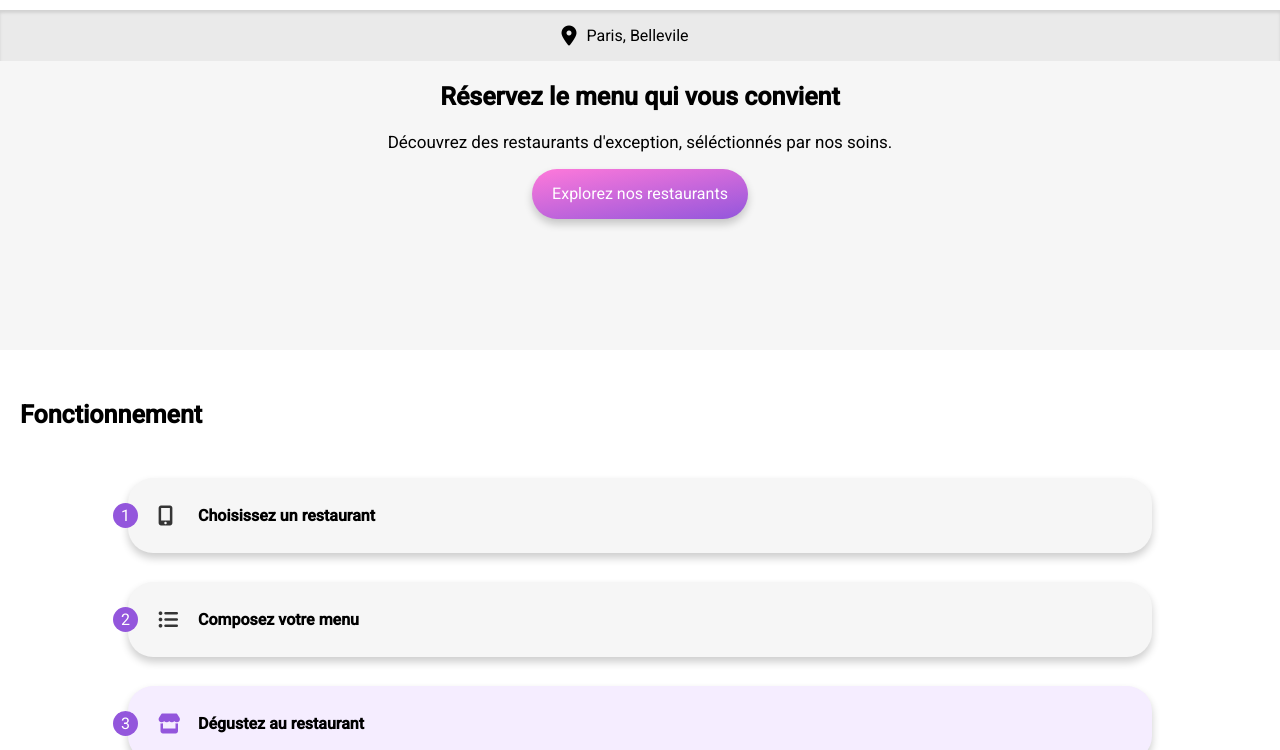
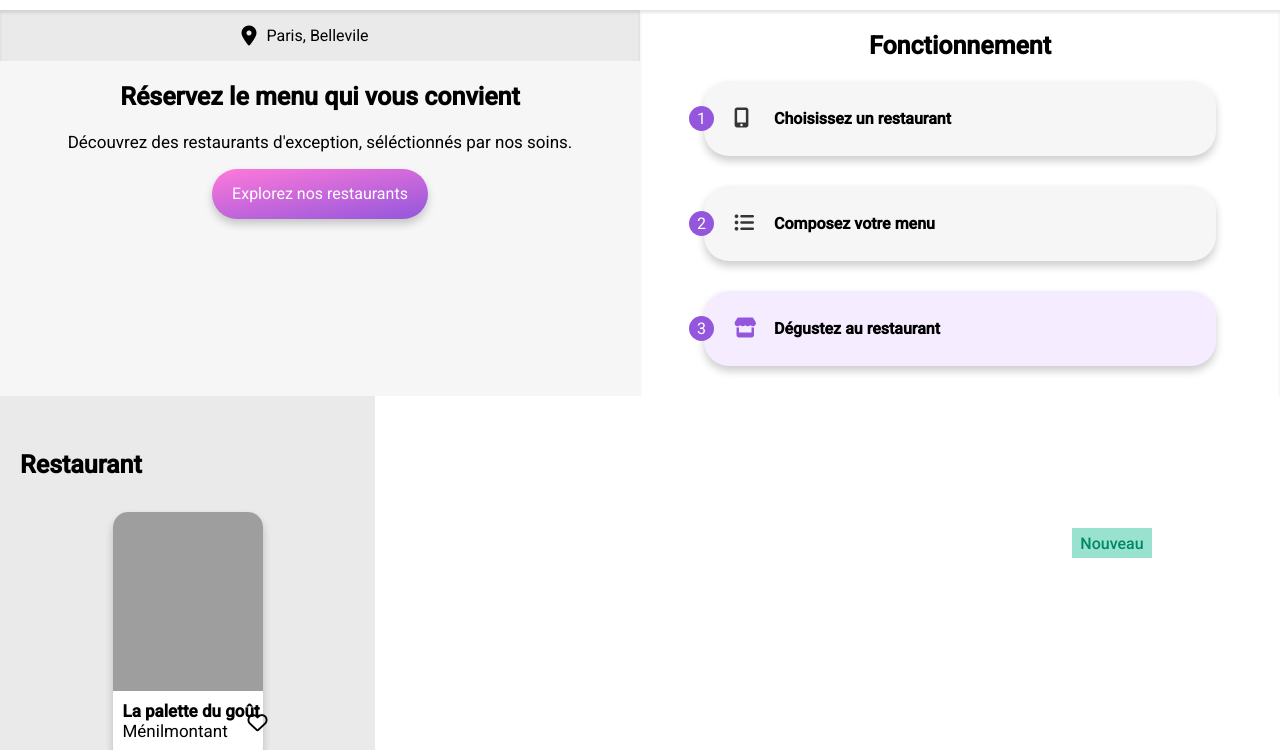
Before and after one commit to ExvigilareGemini/AdelinDubois_3_02122020, a website: page index.html in a window 1280 px wide. Shown: the part 50-800 px from the top of the page. Drawn offline with Linux system fonts and the light colour scheme; grey boxes are pictures that could not be loaded; a web font is replaced by a local one.

Commit message:
SASS: footer -> remise en page des width et padding pour eviter les depassements

```diff
--- a/assets/sass/base/_body.scss
+++ b/assets/sass/base/_body.scss
@@ -1,6 +1,14 @@
 .body {
-    margin: 0;
-    &--grey {
-        background-color: map-get($map: $colors, $key: light_grey_color);
+  margin: 0;
+  &--grey {
+    background-color: map-get($map: $colors, $key: light_grey_color);
+  }
+
+  &__acceuil {
+    // Media-queries
+    @include tablet_format {
+      display: flex;
+      flex-wrap: wrap;
     }
+  }
 }
--- a/assets/sass/components/_pin.scss
+++ /dev/null
@@ -1,55 +0,0 @@
-.restaurant_pin {
-  @include shadow;
-  height: 250px;
-  width: 90%;
-  background-color: white;
-  display: flex;
-  flex-direction: column;
-  border-radius: $br;
-
-  &__new {
-    @include flex_centered_row;
-    position: absolute;
-    right: 10%;
-    width: 80px;
-    height: 30px;
-    background-color: map-get($map: $colors, $key: tertiary);
-    color: map-get($map: $colors, $key: green_color);
-    font-weight: 500;
-  }
-  &__link {
-    position: absolute;
-    width: 90%;
-    height: 250px;
-    border-radius: $br;
-    z-index: 10;
-  }
-}
-
-.restaurant_pin_cadre {
-  @include cadre;
-  border-radius: $br $br 0 0;
-
-  &__preview {
-    @include objet_fit;
-  }
-}
-
-.restaurant_pin_info {
-  height: 30%;
-
-  &__head {
-    font-size: map-get($map: $font_size, $key: p_mid);
-    margin: 10px 0 0 10px;
-  }
-  &__adress {
-    font-size: map-get($map: $font_size, $key: p_mid);
-    margin: 0 0 0 10px;
-  }
-  &__icon {
-    font-size: map-get($map: $font_size, $key: icon_size);
-    position: relative;
-    top: -40%;
-    left: 90%;
-  }
-}
--- a/assets/sass/layouts/_footer.scss
+++ b/assets/sass/layouts/_footer.scss
@@ -2,19 +2,23 @@
     display: flex;
     flex-direction: column;
     justify-content: space-evenly;
+    width: 100%;
     color: map-get($map: $colors, $key: white_color);
-    padding: 10px 0 30px 20px;
+    padding: 15px 0;
 
     &__head {
+        padding-left: $pdl_f;
         font-family: $font_special;
         font-size: map-get($map: $font_size, $key: p_mid);
         font-weight: 500;
     }
 
     &__icon {
-        width: 25px;
+        padding-left: $pdl_f;
+        width: 5px;
     }
     &__link {
+        padding-left: $pdl_f;
         text-decoration: none;
         color: map-get($map: $colors, $key: white_color);
         font-size: map-get($map: $font_size, $key: p_sm);
--- a/assets/sass/layouts/_header.scss
+++ b/assets/sass/layouts/_header.scss
@@ -2,6 +2,7 @@
 
 .header {
     @include flex_centered_column;
+    width: 100%;
     z-index: 10;
     justify-content: center;
     &__link {
--- a/assets/sass/main.scss
+++ b/assets/sass/main.scss
@@ -8,18 +8,17 @@
 // base
 @import "./base/typography";
 @import "./base/body";
+//      Initialisation de la taille des sections
+@import "./base/0global";
 
 // components
 @import "./components/buttons";
-@import "./components/pin";
 
 // layouts
 @import "./layouts/header";
 @import "./layouts/footer";
 
 // pages
-//      Initialisation de la taille des sections
-@import "./pages/0global";
 //      page d'acceuil
 @import "./pages/acceuil/2localisation";
 @import "./pages/acceuil/3functioning";
--- a/assets/sass/pages/acceuil/_2localisation.scss
+++ b/assets/sass/pages/acceuil/_2localisation.scss
@@ -1,6 +1,11 @@
 .localisation {
   // Centrage des éléments de la section
   @include flex_centered_column;
+
+  // Media-queries
+  @include tablet_format {
+    width: 50%;
+  }
 }
 
 .localisation_position {
@@ -9,6 +14,8 @@
   @include shadow (1);
   width: 100%;
   background-color: map-get($map: $colors, $key: grey_color);
+
+
 
   &__icon {
     margin: 0 10px 0 -30px;
@@ -28,5 +35,6 @@
   }
   &__button {
     padding: 0 20px;
+    margin-bottom: 50px;
   }
 }
--- a/assets/sass/pages/acceuil/_3functioning.scss
+++ b/assets/sass/pages/acceuil/_3functioning.scss
@@ -5,20 +5,28 @@
   &__head {
     font-size: map-get($map: $font_size, $key: head_big);
   }
+
+  // Media-queries
+  @include tablet_format {
+    @include shadow(1);
+    @include flex_centered_column;
+    width: 50%;
+    &__head {
+      margin-left: 0;
+      align-self: center;
+    }
+  }
 }
 
 .functioning_steps {
   @include flex_centered_row;
   @include shadow;
-
   height: 75px;
   width: 80%;
-
+  margin-bottom: 30px;
   border: none;
   border-radius: 25px;
-
   justify-content: left;
-
   background-color: map-get($map: $colors, $key: light_grey_color);
 
   &__number {
--- a/assets/sass/pages/acceuil/_4restaurant.scss
+++ b/assets/sass/pages/acceuil/_4restaurant.scss
@@ -8,3 +8,63 @@
     font-size: map-get($map: $font_size, $key: head_big);
   }
 }
+
+.restaurant_pin {
+  @include shadow;
+  height: 250px;
+  width: 90%;
+  background-color: white;
+  display: flex;
+  flex-direction: column;
+  border-radius: $br;
+
+  &__new {
+    @include flex_centered_row;
+    position: absolute;
+    right: 10%;
+    width: 80px;
+    height: 30px;
+    background-color: map-get($map: $colors, $key: tertiary);
+    color: map-get($map: $colors, $key: green_color);
+    font-weight: 500;
+  }
+  &__link {
+    position: absolute;
+    width: 90%;
+    height: 250px;
+    border-radius: $br;
+    z-index: 10;
+  }
+
+  @include tablet_format {
+    width: 40%;
+  }
+}
+
+.restaurant_pin_cadre {
+  @include cadre;
+  border-radius: $br $br 0 0;
+
+  &__preview {
+    @include objet_fit;
+  }
+}
+
+.restaurant_pin_info {
+  height: 30%;
+
+  &__head {
+    font-size: map-get($map: $font_size, $key: p_mid);
+    margin: 10px 0 0 10px;
+  }
+  &__adress {
+    font-size: map-get($map: $font_size, $key: p_mid);
+    margin: 0 0 0 10px;
+  }
+  &__icon {
+    font-size: map-get($map: $font_size, $key: icon_size);
+    position: relative;
+    top: -40%;
+    left: 90%;
+  }
+}
--- a/assets/sass/utils/_maps.scss
+++ b/assets/sass/utils/_maps.scss
@@ -21,8 +21,8 @@ $colors: (
 
 $box_height: (
     header: 60px,
-    localisation: 340px,
-    functioning: 440px,
+    localisation: auto,
+    functioning: auto,
     restaurant: 1250px,
     footer: 200px,
     presentation: 260px,
@@ -73,4 +73,9 @@ $font_size: (
     p_mid: 17px,
     head_big: 25px,
     icon_size: 20px
+);
+
+$breakpoints: (
+    tablet: 765px,
+    laptop: 1024px
 )
--- a/assets/sass/utils/_mixins.scss
+++ b/assets/sass/utils/_mixins.scss
@@ -56,3 +56,9 @@
     box-shadow: 0 5px 8px rgba(0, 0, 0, 0.2);
   }
 }
+
+@mixin tablet_format {
+  @media screen and (min-width: map-get($map: $breakpoints, $key: tablet)) {
+    @content;
+  }
+}
--- a/assets/sass/utils/_variables.scss
+++ b/assets/sass/utils/_variables.scss
@@ -1,5 +1,10 @@
 $font_main: 'Roboto', sans-serif;
 $font_special: 'Shrikhand', cursive;
 
+// Border radius
 $br: 15px;
 $br_big: 50px;
+
+// padding
+//      padding left footer
+$pdl_f: 20px;
--- a/index.html
+++ b/index.html
@@ -10,7 +10,7 @@
     <link href="https://fonts.googleapis.com/css2?family=Roboto:wght@100&family=Shrikhand&display=swap" rel="stylesheet">
     <script src="https://kit.fontawesome.com/d9919cf935.js" crossorigin="anonymous"></script>
 </head>
-<body class="body">
+<body class="body body__acceuil">
 
     <!-- Header -->
     <header class="header">
```
Also changed, not shown: assets/css/style.css, assets/sass/base/_0global.scss (renamed from assets/sass/pages/_0global.scss), 1 other file. Lines whose indentation alone changed are shown as unchanged.
